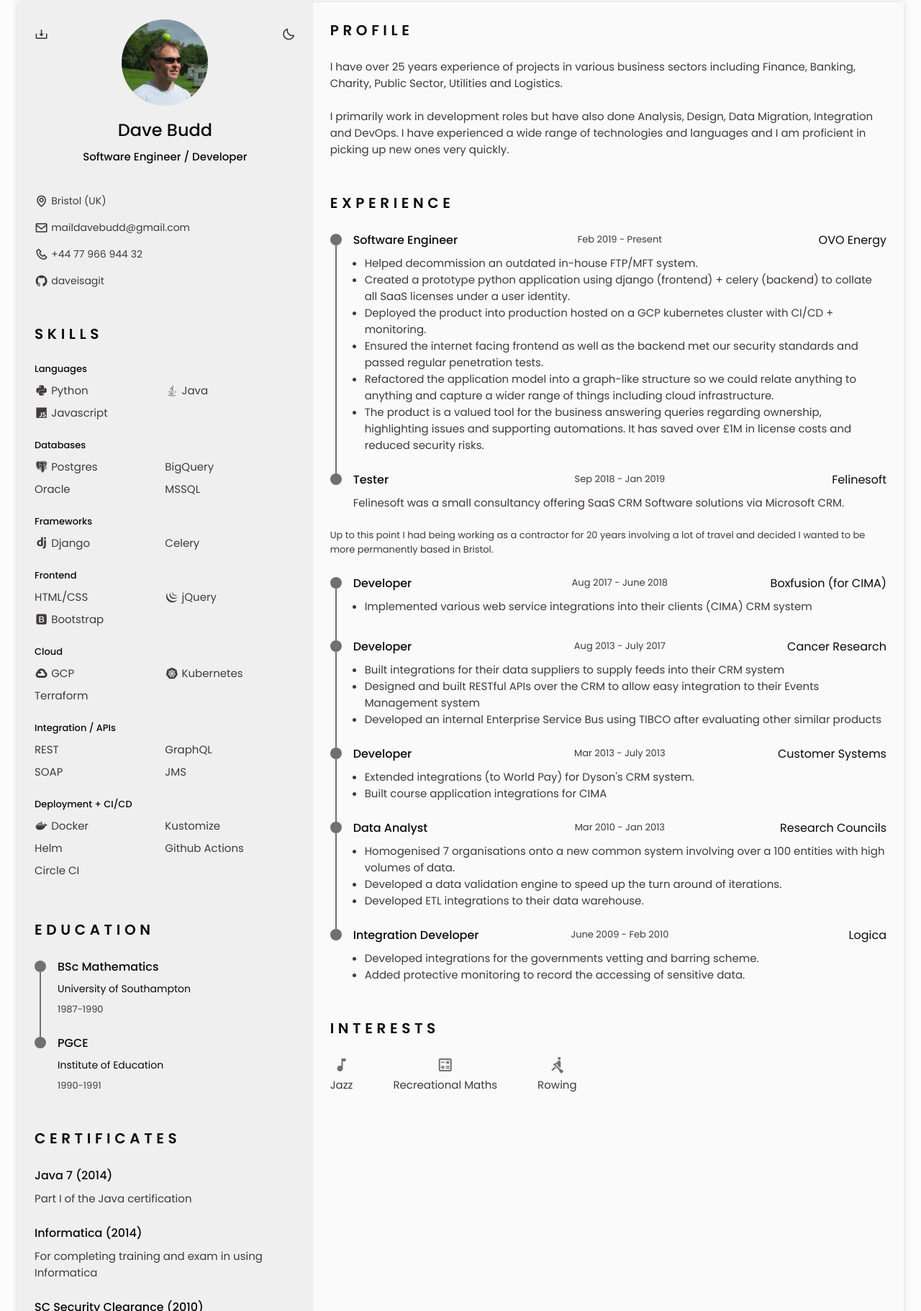
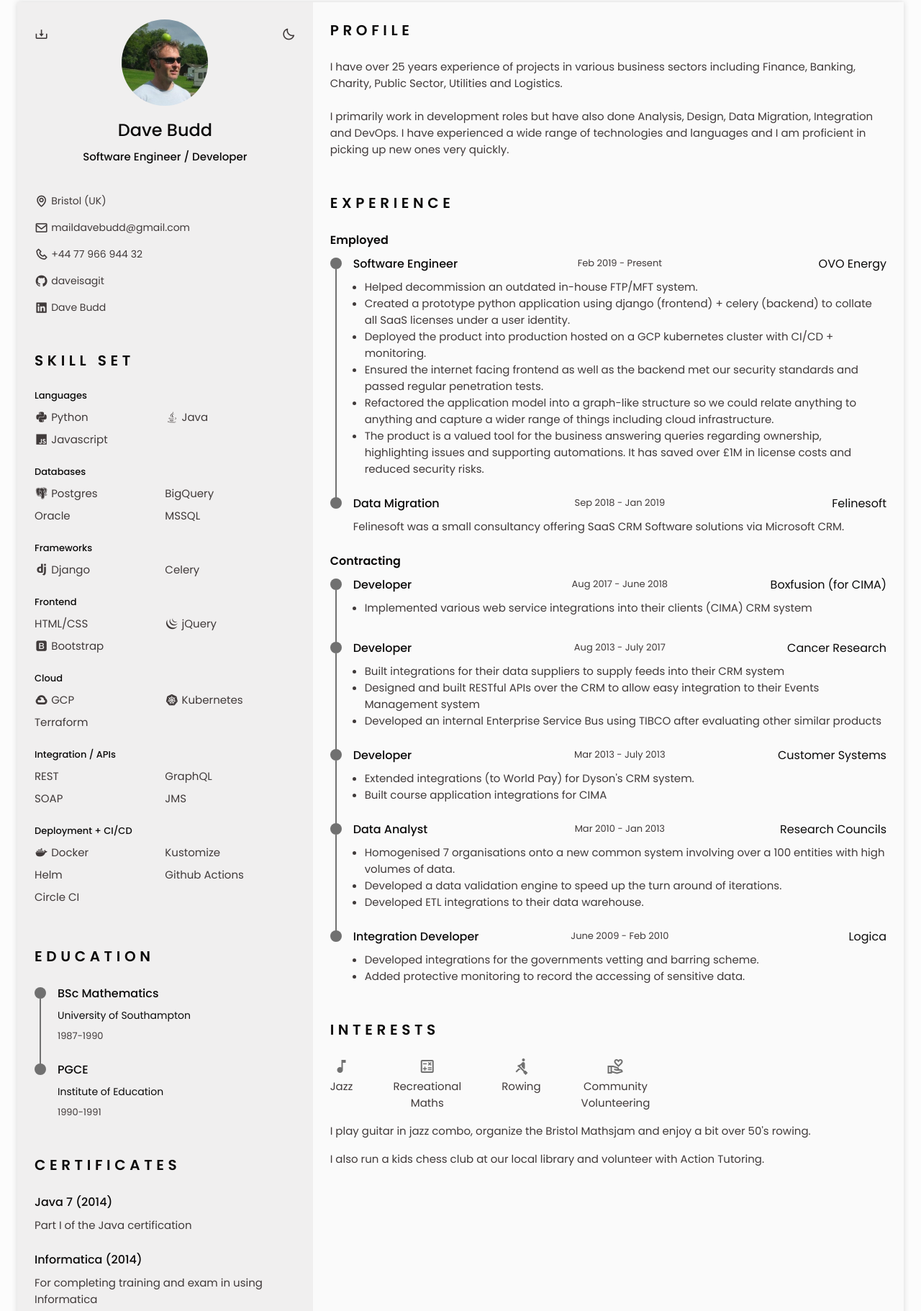
Before and after one commit to daveisagit/daveisagit.github.io, a plain HTML site: page index.html in a window 1280 px wide. Shown: the part 45-1867 px from the top of the page at 72% size. Drawn offline with nearby package versions, Linux system fonts and the light colour scheme.

Commit message:
Editorial

```diff
--- a/assets/css/styles.css
+++ b/assets/css/styles.css
@@ -98,6 +98,7 @@ body.scale-cv {
 }
 
 /*========== Classes modified to reduce size and print on A4 sheet ==========*/
+.scale-cv .hide-on-pdf,
 .scale-cv .change-theme,
 .scale-cv .generate-pdf {
     display: none;
@@ -111,7 +112,20 @@ body.scale-cv {
     padding: 0.7rem 0 .5rem;
 }
 
+.scale-cv .section.profile {
+    padding-bottom: 0px;
+}
+
+.scale-cv .section.experience {
+    padding-top: 0px;
+}
+
 .scale-cv .section-title {
+    margin-bottom: .75rem;
+}
+
+.scale-cv .section-subtitle {
+    margin-top: var(--mb-2);
     margin-bottom: .75rem;
 }
 
@@ -190,7 +204,7 @@ body.scale-cv {
 }
 
 .scale-cv .interests__container {
-    column-gap: 1.5rem;
+    column-gap: 1rem;
     margin-top: .2rem;
     margin-bottom: 1.4rem;
 }
@@ -268,6 +282,18 @@ section {
     letter-spacing: .35rem;
     text-align: center;
     margin-bottom: var(--mb-3);
+
+}
+
+.section-subtitle {
+    font-size: var(--h3-font-size);
+    color: var(--title-color);
+    font-weight: var(--font-semi-bold);
+    /* text-transform: uppercase;
+    letter-spacing: .35rem; */
+    text-align: center;
+    margin-top: var(--mb-3);
+    margin-bottom: var(--mb-1);
 
 }
 
@@ -666,6 +692,7 @@ ul.experience__description {
     }
 
     .section-title,
+    .section-subtitle,
     .profile__description {
         text-align: initial;
     }
@@ -684,3 +711,8 @@ ul.experience__description {
     }
 
 }
+
+
+.scale-cv .notpdf {
+    display: none;
+}
--- a/index.html
+++ b/index.html
@@ -34,7 +34,7 @@
 
                     <li class="nav__item">
                         <a href="#skills" class="nav__link">
-                            <i class="bx bx-receipt nav__icon"></i>Skills
+                            <i class="bx bx-receipt nav__icon"></i>Skill Set
                         </a>
                     </li>
 
@@ -106,6 +106,12 @@
                                     <i class="bx bxl-github home__icon"></i> daveisagit
                                 </a>
                             </span>
+                            <span class="home__information hide-on-pdf">
+                                <a href="https://www.linkedin.com/in/dave-budd-7430a415/" target="_blank"
+                                    class="social__link">
+                                    <i class="bx bxl-linkedin-square social__icon"></i> Dave Budd
+                                </a>
+                            </span>
                         </div>
 
                     </div>
@@ -118,9 +124,9 @@
 
                 </section>
 
-                <!--========== SKILLS  ==========-->
+                <!--========== SKILL SET  ==========-->
                 <section class="skills section" id="skills">
-                    <h2 class="section-title">Skills</h2>
+                    <h2 class="section-title">Skill Set</h2>
 
                     <div class="skills__type">
                         <h3 class="skills__title">Languages</h3>
@@ -256,7 +262,7 @@
 
                 <!--========== PROFILE ==========-->
                 <section class="profile section" id="profile">
-                    <h2 class="section-title">Profile</h2>
+                    <h2 class="section-title hide-on-pdf">Profile</h2>
                     <p class="profile__description">I have over 25 years experience of projects in various business
                         sectors including Finance, Banking, Charity, Public Sector, Utilities and Logistics.
                     </p>
@@ -269,7 +275,10 @@
 
                 <!--========== EXPERIENCE ==========-->
                 <section class="experience section" id="experience">
-                    <h2 class="section-title">Experience</h2>
+
+                    <h2 class="section-title hide-on-pdf">Experience</h2>
+
+                    <h3 class="section-subtitle">Employed</h3>
 
                     <div class="experience__container bd-grid">
 
@@ -311,7 +320,7 @@
                             </div>
                             <div class="experience__data bd-grid">
                                 <div class="experience__header">
-                                    <h3 class="experience__title">Tester</h3>
+                                    <h3 class="experience__title">Data Migration</h3>
                                     <span class="experience__dates">Sep 2018 - Jan 2019</span>
                                     <span class="experience__company">Felinesoft</span>
                                 </div>
@@ -321,10 +330,16 @@
                             </div>
                         </div>
 
-                        <div class="experience__note">
+                        <!-- <div class="experience__note">
                             <p>Up to this point I had being working as a contractor for 20 years involving a lot of
                                 travel and decided I wanted to be more permanently based in Bristol.</p>
-                        </div>
+                        </div> -->
+
+                    </div>
+
+                    <h3 class="section-subtitle">Contracting</h3>
+
+                    <div class="experience__container bd-grid">
 
                         <div class="experience__content">
                             <div class="experience__time">
@@ -443,7 +458,8 @@
 
                         <div class="interests__content">
                             <span class="material-symbols-outlined interests__icon">calculate</span>
-                            <span class="interests__name">Recreational Maths</span>
+                            <span class="interests__name hide-on-pdf">Recreational</span>
+                            <span class="interests__name">Maths</span>
                         </div>
 
                         <div class="interests__content">
@@ -451,7 +467,20 @@
                             <span class="interests__name">Rowing</span>
                         </div>
 
+                        <div class="interests__content">
+                            <span class="material-symbols-outlined interests__icon">volunteer_activism</span>
+                            <span class="interests__name">Community</span>
+                            <span class="interests__name hide-on-pdf">Volunteering</span>
+                        </div>
+
                     </div>
+
+                    <p class="interests__container hide-on-pdf">I play guitar in jazz combo, organize the Bristol
+                        Mathsjam and enjoy a bit over 50's rowing.
+                    </p>
+                    <p class="interests__container hide-on-pdf">I also run a kids chess club at our local library and
+                        volunteer with Action Tutoring.
+                    </p>
 
                 </section>
             </div>
```
